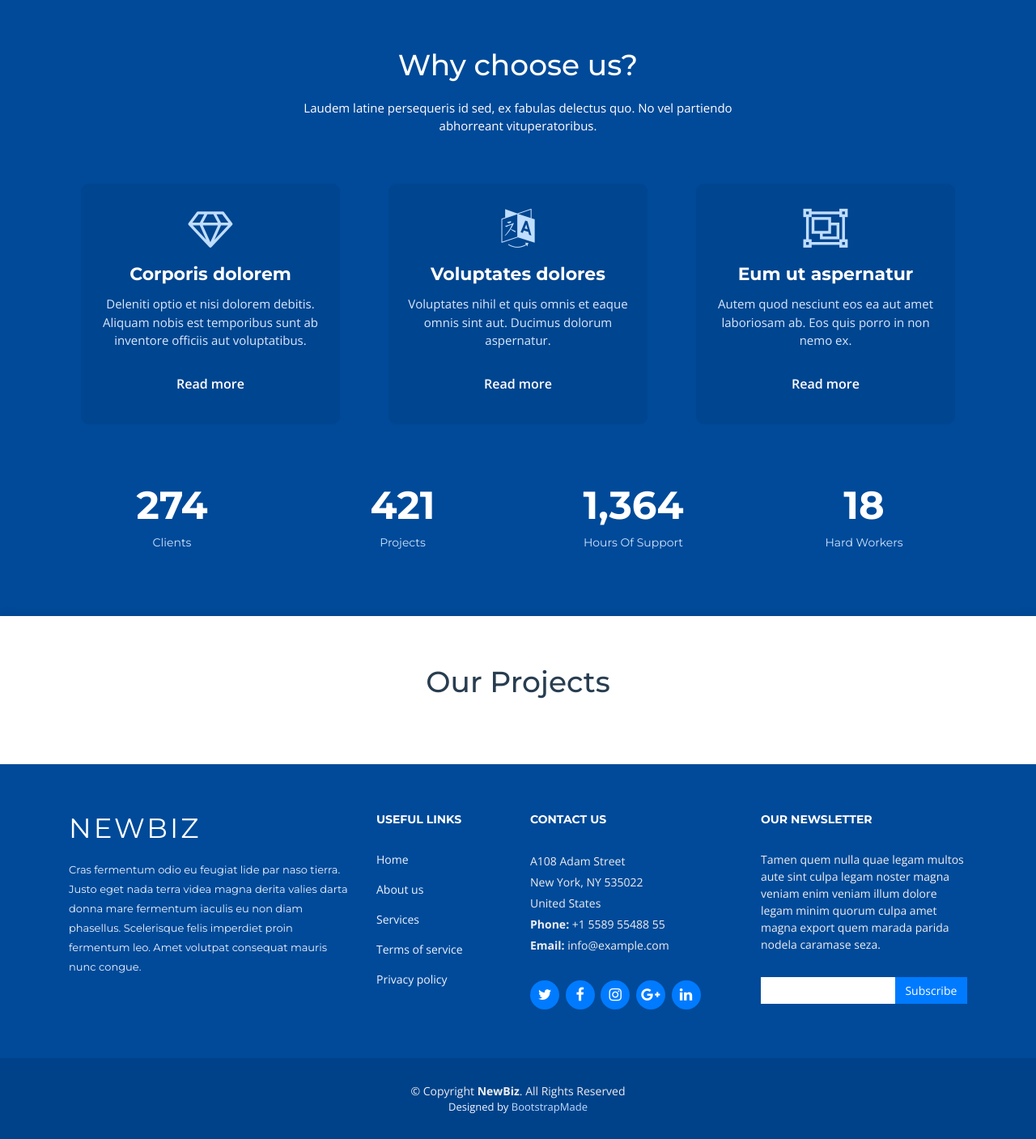
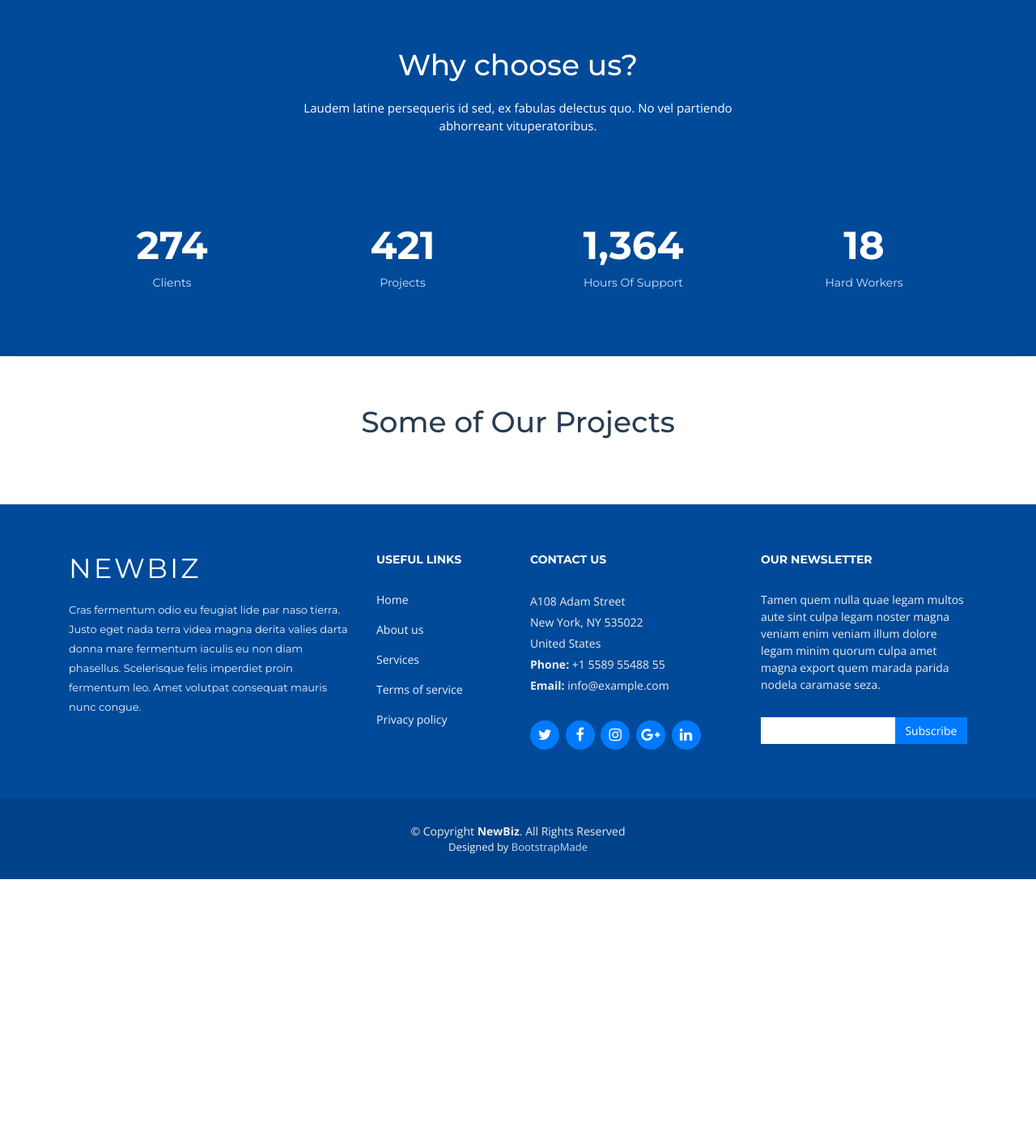
Before and after one commit to hemantdhankar/csb-iiitd-portfolio, a Django app: page / in a window 1280 px wide. Shown: the part 2279-3686 px from the top of the page at 81% size. After the commit the page ends 3365 px from the top, so only its background shows below. Run offline with Django 3.2, Linux system fonts and the light colour scheme; data that the repository does not hold is empty; some libraries are stand-ins or nearby versions.

Commit message:
Some css tuning

```diff
--- a/csbiiitdportfolio-project/projects/templates/index.html
+++ b/csbiiitdportfolio-project/projects/templates/index.html
@@ -241,7 +241,7 @@
           <h3>Why choose us?</h3>
           <p>Laudem latine persequeris id sed, ex fabulas delectus quo. No vel partiendo abhorreant vituperatoribus.</p>
         </header>
-
+        <!--
         <div class="row row-eq-height justify-content-center">
 
           <div class="col-lg-4 mb-4">
@@ -278,7 +278,7 @@
           </div>
 
         </div>
-
+        -->
         <div class="row counters" data-aos="fade-up" data-aos-delay="100">
 
           <div class="col-lg-3 col-6 text-center">
@@ -311,7 +311,7 @@
       <div class="container" data-aos="fade-up">
 
         <header class="section-header">
-          <h3 class="section-title">Our Projects</h3>
+          <h3 class="section-title">Some of Our Projects</h3>
         </header>
         <!--
         <div class="row" data-aos="fade-up" data-aos-delay="100">
@@ -327,7 +327,7 @@
         -->
         <div class="row portfolio-container" data-aos="fade-up" data-aos-delay="200">
           {% for project in projects.all %}
-          <div style="margin-bottom: 80px;" class="col-lg-4 col-md-6 portfolio-item filter-app">
+          <div style="" class="col-lg-4 col-md-6 portfolio-item filter-app">
             <div class="project-name">
                 <h4 class="project-name-tag">{{ project.projectName }}</h4>
                 <p class="project-category-tag" style="color: white;padding: 3px;margin-top:5px;margin-bottom: -3px;padding-left: 5px;padding-right: 5px; border-radius: 5px; background-color: black;font-size: 12px;">{{ project.projectCategory }}</p>
--- a/csbiiitdportfolio-project/static/Resources/css/style.css
+++ b/csbiiitdportfolio-project/static/Resources/css/style.css
@@ -837,7 +837,7 @@ section {
 
 #portfolio .portfolio-item {
   position: relative;
-  margin-bottom: 30px;
+  margin-bottom: 80px;
 }
 
 #portfolio .portfolio-item .portfolio-wrap {
@@ -863,6 +863,7 @@ section {
   display: block;
   transition: 0.4s linear;
 }
+
 
 #portfolio .portfolio-item .portfolio-wrap .portfolio-info {
   position: absolute;
```
Also changed, not shown: csbiiitdportfolio-project/media/images/screencapture-biobytes-iiitd-edu-in-2020-07-29-17_10_19.png (added).
